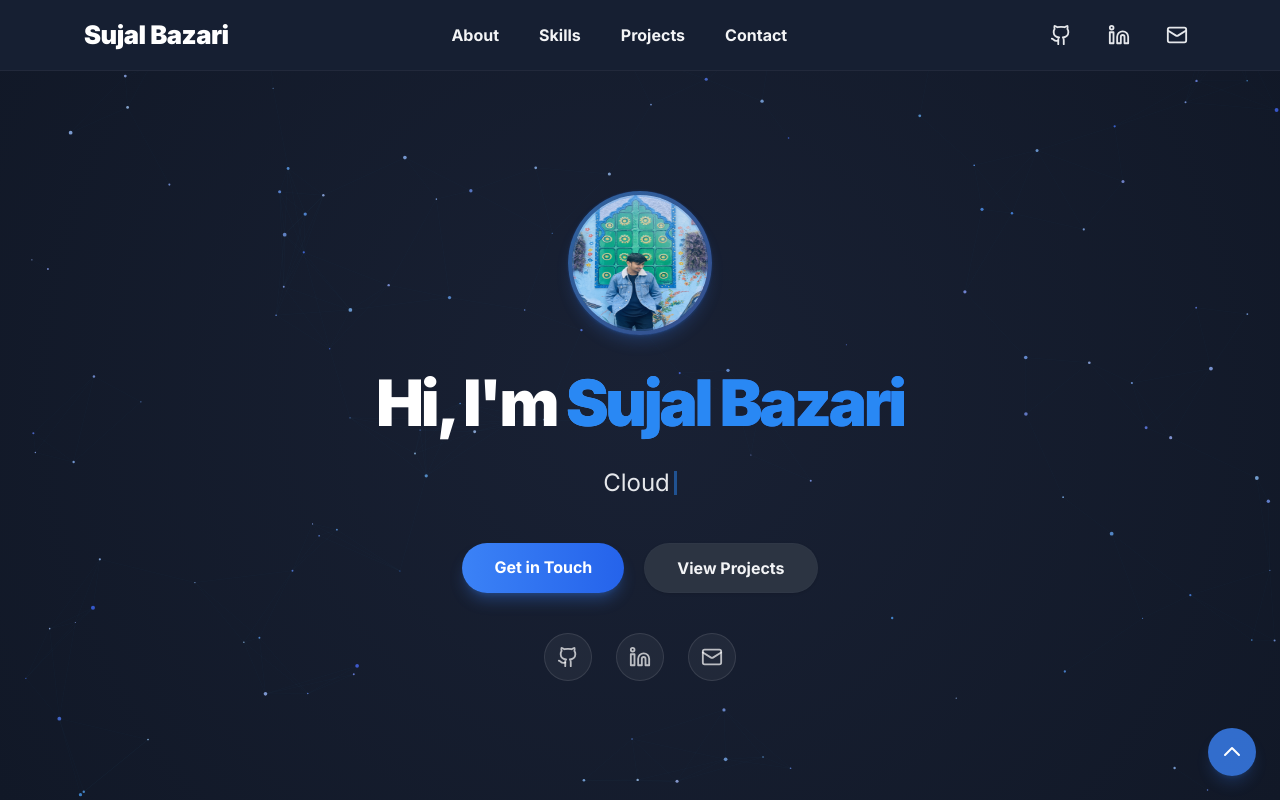
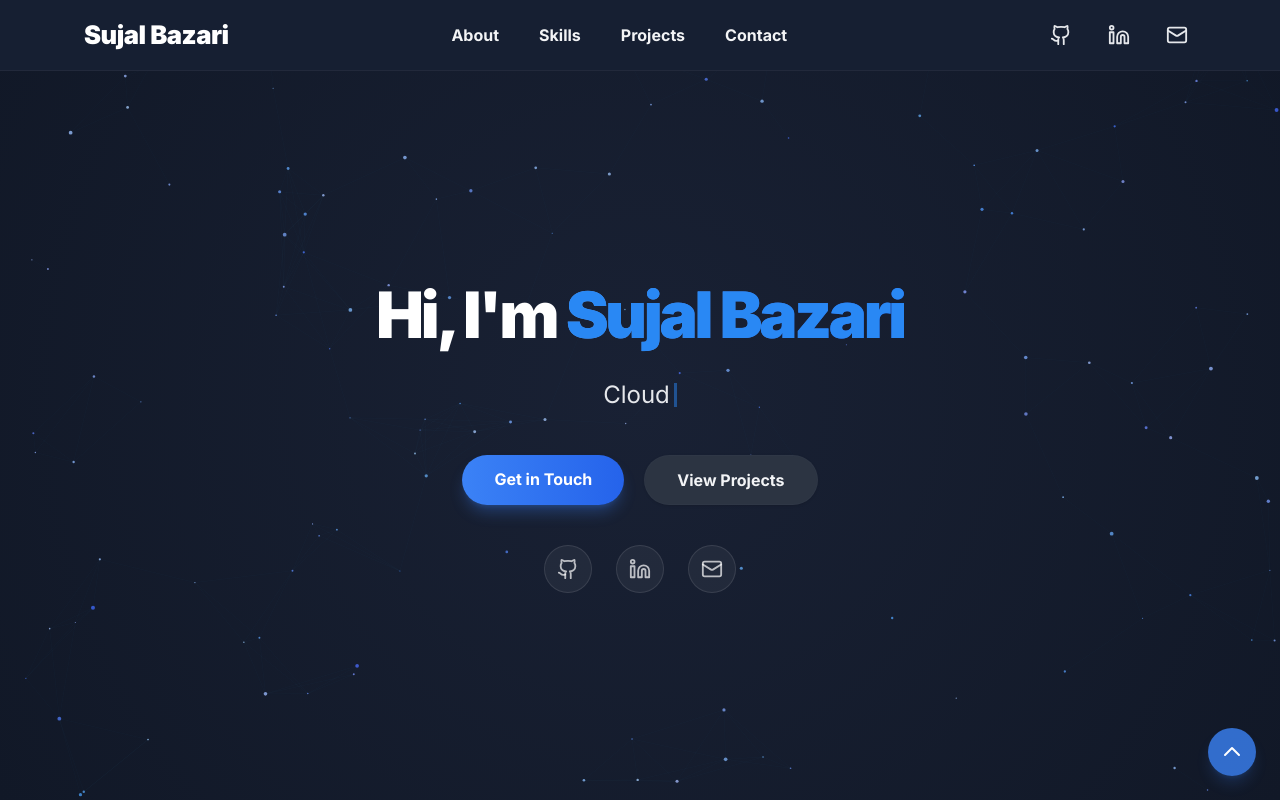
Before and after one commit to sujalbazari18/Personal-Portfolio, a React (Vite) app: page / in a window 1280 px wide. Shown: the top 800 px of the page. Built offline with nearby package versions, Linux system fonts and the light colour scheme.

Commit message:
Remove profile picture
Remove the profile picture from the hero section.

```diff
--- a/src/components/HeroSection.tsx
+++ b/src/components/HeroSection.tsx
@@ -4,7 +4,6 @@ import TypewriterEffect from "./TypewriterEffect";
 import ParticleBackground from "./ParticleBackground";
 import { motion } from "framer-motion";
 import { Github, Linkedin, Mail } from "lucide-react";
-import { Avatar, AvatarFallback, AvatarImage } from "@/components/ui/avatar";
 
 const HeroSection = () => {
   const titles = [
@@ -28,21 +27,6 @@ const HeroSection = () => {
         animate={{ opacity: 1, y: 0 }}
         transition={{ duration: 0.6 }}
       >
-        <div className="mb-8">
-          <motion.div
-            className="avatar-container relative"
-            initial={{ scale: 0.8, opacity: 0 }}
-            animate={{ scale: 1, opacity: 1 }}
-            transition={{ duration: 0.5, delay: 0.3 }}
-          >
-            <Avatar className="w-36 h-36 border-4 border-blue-500/30 shadow-lg shadow-blue-500/20">
-              <AvatarImage src="/lovable-uploads/366d4ef8-2890-4841-8f27-4a90f99ead4d.png" alt="Sujal Bazari" />
-              <AvatarFallback className="text-3xl bg-gradient-to-br from-blue-500 to-indigo-700 text-white">SB</AvatarFallback>
-            </Avatar>
-            <div className="absolute inset-0 rounded-full bg-blue-500/10 animate-pulse-slow"></div>
-          </motion.div>
-        </div>
-
         <motion.h1
           className="text-[2.5rem] md:text-[4rem] font-extrabold tracking-tighter text-white"
           style={{ lineHeight: "1.13" }}
```
